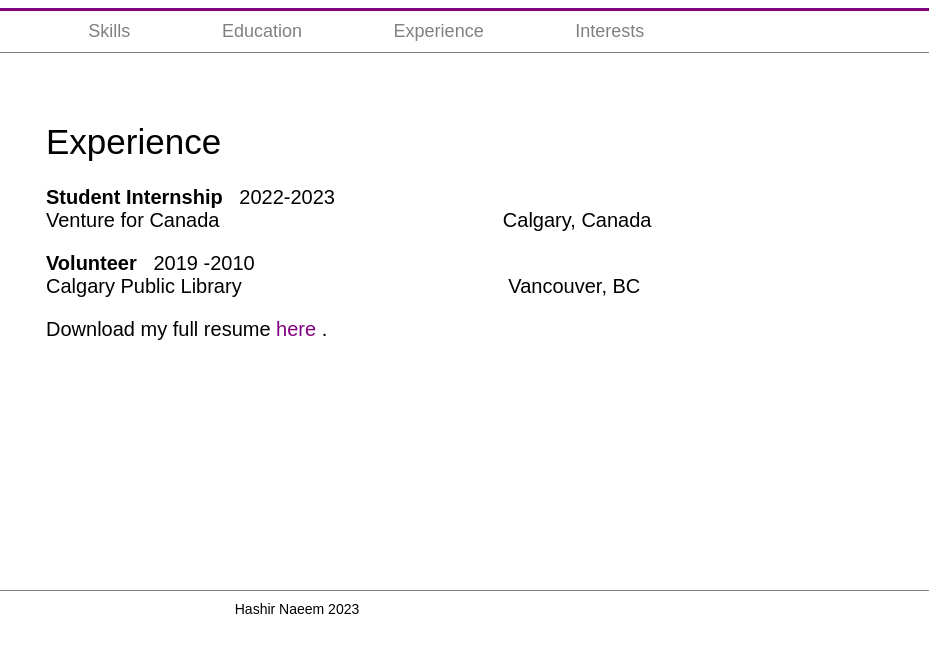
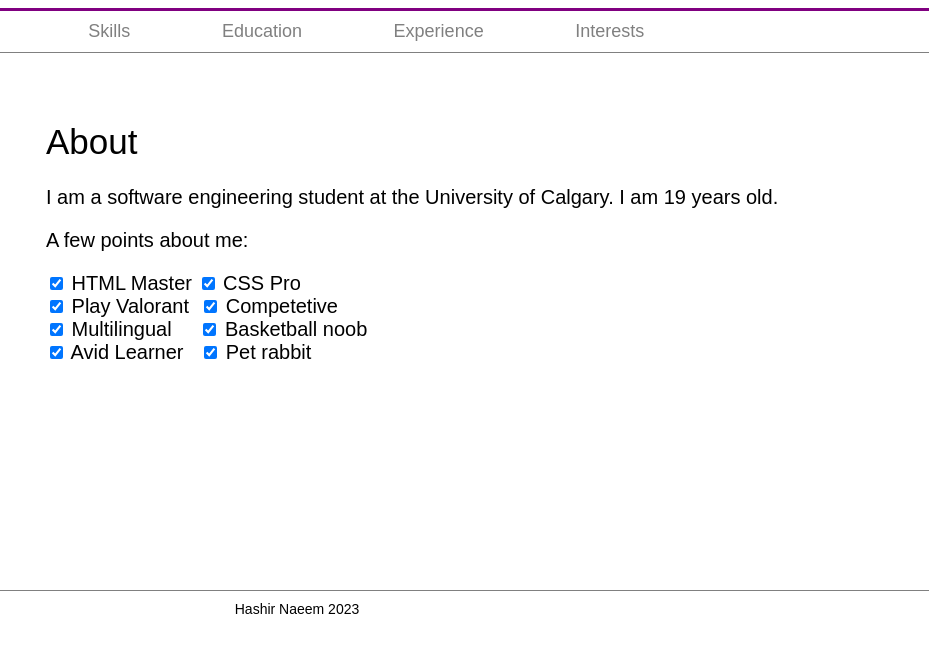
Before and after one commit to HarisKashif/hshrN.github.io, a plain HTML site: page index.html in a window 1280 px wide. Shown: the full height of the page, 343-1280 px from the left. Drawn offline with Linux system fonts and the light colour scheme.

Commit message:
fixed links

```diff
--- a/index.html
+++ b/index.html
@@ -23,7 +23,7 @@ About
    <a href = "education.html">Education</a>
    </div>
    <div>
-<a hred = "experience.html">Experience</a>
+     <a href = "experience.html">Experience</a>
    </div>
    <div>
    <a href = "interests.html">Interests</a>
@@ -48,30 +48,48 @@ About
       </div>
      <p>
        <div class = "right">
-<h1> Experience</h1>
+
+
+
+
+
+
+
+   <h1>About</h1>
    <p></p>
-<b>
-  Student Internship
-</b>
-&nbsp; 2022-2023
-<div>
-Venture for Canada&nbsp;&nbsp;&nbsp;&nbsp;&nbsp;&nbsp;&nbsp;&nbsp;&nbsp;&nbsp;&nbsp;&nbsp;&nbsp;&nbsp;&nbsp;&nbsp;&nbsp;&nbsp; &nbsp;&nbsp;&nbsp;&nbsp;&nbsp;&nbsp;&nbsp;&nbsp;&nbsp;&nbsp;&nbsp;&nbsp;&nbsp;&nbsp;&nbsp;&nbsp;&nbsp;&nbsp;&nbsp;&nbsp;&nbsp;&nbsp;&nbsp;&nbsp;&nbsp;&nbsp;&nbsp;&nbsp;&nbsp;&nbsp;&nbsp;&nbsp;Calgary, Canada
-  </div>
+
+         <p>I am a software engineering student at the University of Calgary. I am 19 years old.</p>
+
+         <p>A few points about me:</p>
+         <input type="checkbox" id="1" checked>
+   <label for="1">HTML Master</label>
+
+   <input type="checkbox" id="2" checked>
+   <label for="2">CSS Pro</label>
+
    <div></div>
-      <p></p><p></p>
-<b>
-  Volunteer
-</b>
-&nbsp; 2019 -2010
-<div>
-Calgary Public Library &nbsp;&nbsp;&nbsp;&nbsp;&nbsp;&nbsp;&nbsp;&nbsp;&nbsp;&nbsp;&nbsp;&nbsp;&nbsp;&nbsp;&nbsp;&nbsp;&nbsp;&nbsp;&nbsp;&nbsp;&nbsp;&nbsp;&nbsp;&nbsp;&nbsp;&nbsp;&nbsp;&nbsp;&nbsp;&nbsp;&nbsp;&nbsp;&nbsp;&nbsp;&nbsp;&nbsp;&nbsp;&nbsp;&nbsp;&nbsp;&nbsp;&nbsp;&nbsp;&nbsp;&nbsp;&nbsp;
-  Vancouver, BC
-  </div>
-<p>
-    Download my full resume <a class = "r" href = "" download> here </a>.
-  </p>
-    </div>
-    </div>
+   <input type="checkbox" id="3" checked>
+   <label for="3">Play Valorant&nbsp;</label>
+   <span></span>
+   <input type="checkbox" id="4" checked>
+   <label for="4">Competetive</label>
+
+   <div></div>
+   <input type="checkbox" id="5" checked>
+   <label for="5">Multilingual &nbsp;&nbsp;&nbsp;</label>
+   <input type="checkbox" id="6" checked>
+   <label for="6">Basketball noob</label>
+
+   <div></div>
+   <input type="checkbox" id="7" checked>
+   <label for="7">Avid Learner&nbsp;&nbsp;</label>
+   <input type="checkbox" id="8" checked>
+   <label for="8">Pet rabbit</label>
+     </body>
+
+
+
+      </div></div>
      <div class = "footer">
        Hashir Naeem 2023
      </div>
```
Lines whose indentation alone changed are shown as unchanged.
